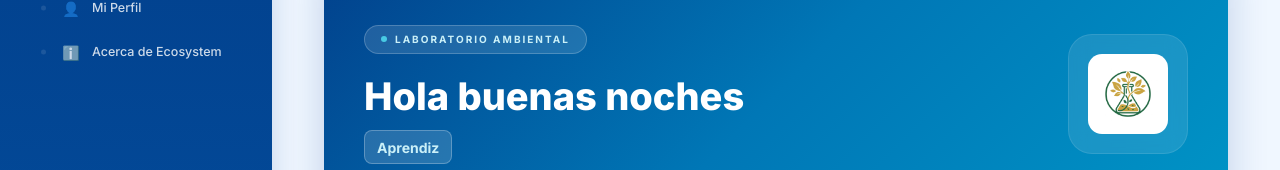
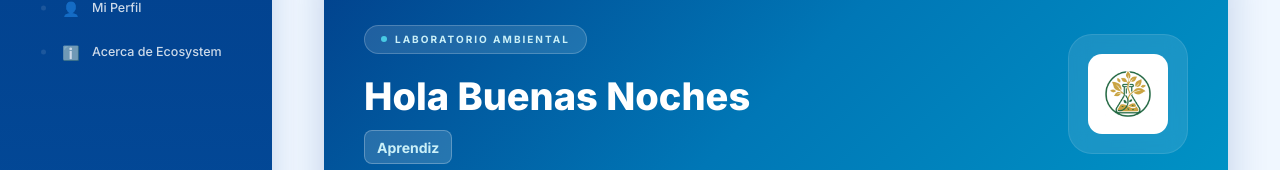
Before and after one commit to jrcrifc/Ecosystem-ADSO, a React (Vite) app in the folder frontend/: page /home in a window 1280 px wide. Shown: the part 188-358 px from the top of the page. Built offline with nearby package versions, Linux system fonts and the light colour scheme; no server answers; sample sign-in values are in the browser's storage.

Commit message:
style: iniciales en mayúscula para el saludo

```diff
--- a/frontend/src/Home/home.jsx
+++ b/frontend/src/Home/home.jsx
@@ -228,9 +228,9 @@ const Home = () => {
           <h1 className="home-hero-title" style={{ marginBottom: "10px" }}>
             Hola {(() => {
               const hour = new Date().getHours();
-              if (hour >= 5 && hour < 12) return "buenos días";
-              if (hour >= 12 && hour < 19) return "buenas tardes";
-              return "buenas noches";
+              if (hour >= 5 && hour < 12) return "Buenos Días";
+              if (hour >= 12 && hour < 19) return "Buenas Tardes";
+              return "Buenas Noches";
             })()}
           </h1>
 
```
